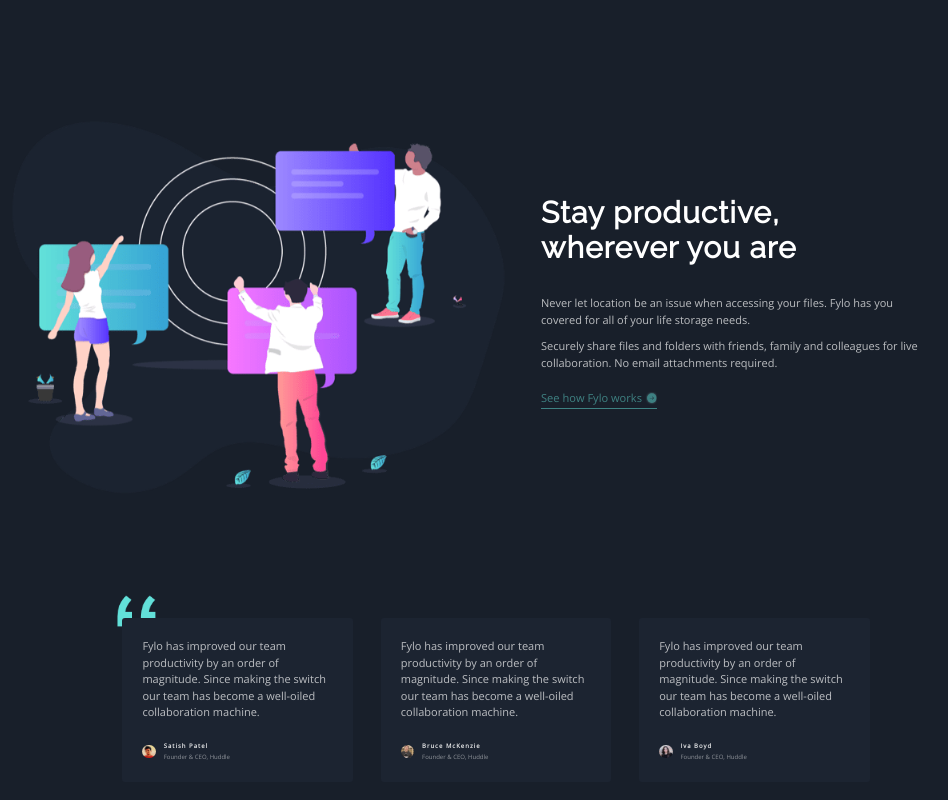
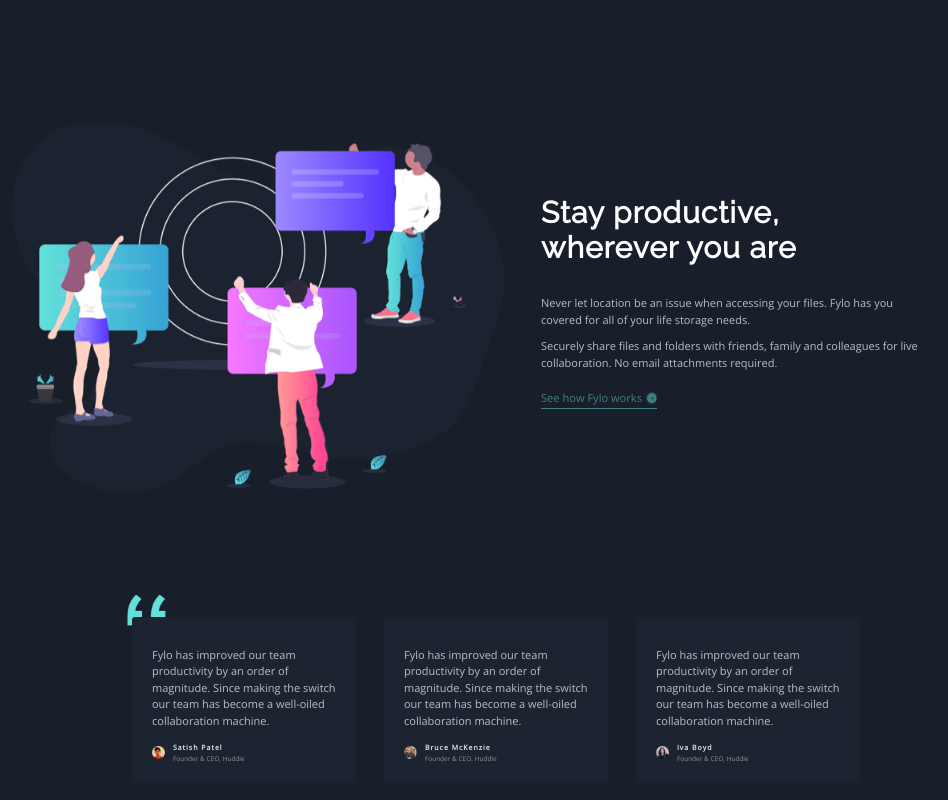
Before and after one commit to VincenzoParrinelli/Fylo-dark-theme-landing-page, a React (Vite) app: page / in a window 1280 px wide. Shown: the part 1420-2220 px from the top of the page, without its empty margins (144-1092 px from the left). Built offline with nearby package versions, Linux system fonts and the light colour scheme.

Commit message:
refact(cards): changed some font sizes and margins

```diff
--- a/src/Components/LandingPage.tsx
+++ b/src/Components/LandingPage.tsx
@@ -125,7 +125,7 @@
                 <section className="landing-page__cards-section">
                     <div className="landing-page__card">
 
-                        <p className="paragraph-secondary u-text-left">
+                        <p className="paragraph-secondary u-text-left u-margin-bottom-medium">
                             Fylo has improved our team productivity by an order of magnitude. Since making the switch our
                             team has become a well-oiled collaboration machine.
                         </p>
@@ -145,7 +145,7 @@
 
                     <div className="landing-page__card">
 
-                        <p className="paragraph-secondary u-text-left">
+                        <p className="paragraph-secondary u-text-left u-margin-bottom-medium">
                             Fylo has improved our team productivity by an order of magnitude. Since making the switch our
                             team has become a well-oiled collaboration machine.
                         </p>
@@ -167,7 +167,7 @@
 
                     <div className="landing-page__card">
 
-                        <p className="paragraph-secondary u-text-left">
+                        <p className="paragraph-secondary u-text-left u-margin-bottom-medium">
                             Fylo has improved our team productivity by an order of magnitude. Since making the switch our
                             team has become a well-oiled collaboration machine.
                         </p>
--- a/src/scss/base/_typography.scss
+++ b/src/scss/base/_typography.scss
@@ -28,7 +28,7 @@
 .heading-tertiary {
     opacity: 0.9;
     text-align: left;
-    font-size: .6rem;
+    font-size: .7rem;
 }
 
 .paragraph-primary,
@@ -52,7 +52,7 @@
 }
 
 .paragraph-tertiary {
-    font-size: .6rem;
+    font-size: .65rem;
     opacity: 0.5;
 
     &--anchor {
--- a/src/scss/base/_utilities.scss
+++ b/src/scss/base/_utilities.scss
@@ -1,5 +1,9 @@
 .u-clear-line-height {
     line-height: unset;
+}
+
+.u-margin-bottom-medium {
+    margin-top: 1rem !important;
 }
 
 .u-margin-bottom-small {
@@ -7,7 +11,7 @@
 }
 
 .u-margin-bottom-smallest {
-    margin-bottom: .3rem !important;
+    margin-bottom: .2rem !important;
 }
 
 .u-text-left {
--- a/src/scss/pages/_landing-page.scss
+++ b/src/scss/pages/_landing-page.scss
@@ -137,8 +137,8 @@
         display: flex;
         flex-direction: column;
         justify-content: space-between;
-        width: 18%;
-        height: 51%;
+        width: 17.5%;
+        height: 52%;
         margin: 1.4rem;
         padding: 2rem;
         background-color: $color-primary-dark-blue-1;
```
